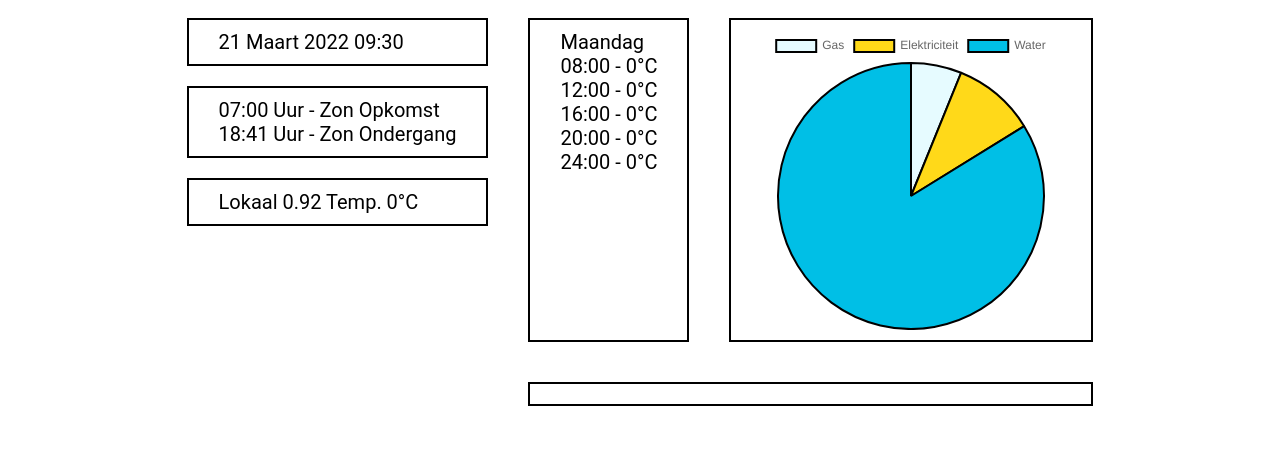
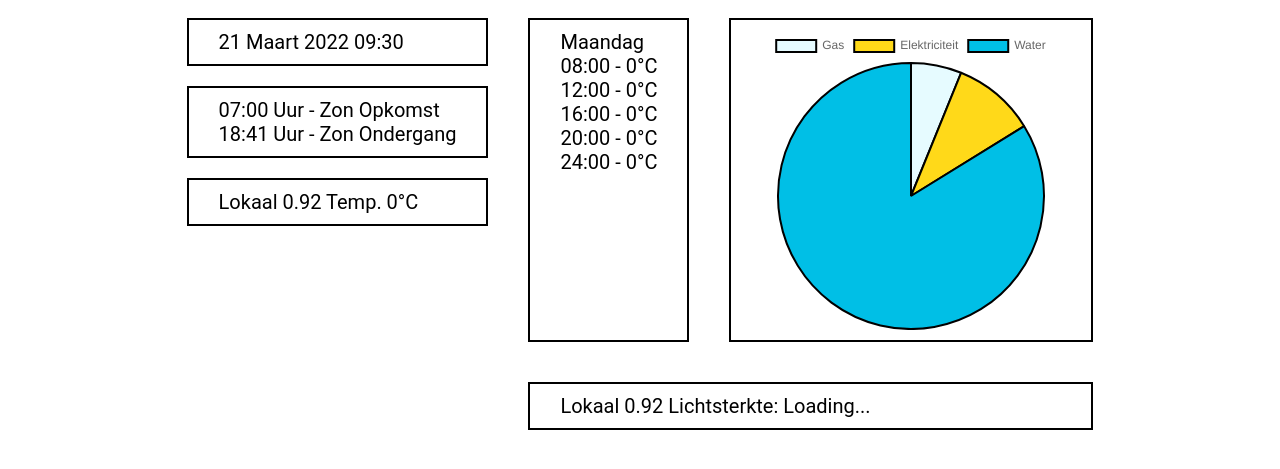
Before and after one commit to 05v/F2M3BO, a plain HTML site: page dashboard/index.html in a window 1280 px wide. Shown: the part 77-546 px from the top of the page. Drawn offline with nearby package versions, Linux system fonts and the light colour scheme; no server answers.

Commit message:
Added new files

```diff
--- a/dashboard/index.html
+++ b/dashboard/index.html
@@ -17,7 +17,6 @@
 
 <body>
     <section id="dashboard">
-
         <div id="left">
             <div class="div">21 Maart 2022 09:30</div>
             <div class="div zon_tijd">
@@ -87,7 +86,7 @@
 
             </div>
 
-            <div class="div lokaal_lichtsterkte" id="dataDiv"></div>
+            <div class="div lokaal_lichtsterkte" id="dataDiv">Lokaal 0.92 Lichtsterkte: Loading...</div>
         </div>
     </section>
 </body>
```
Also changed, not shown: 8 other files.
